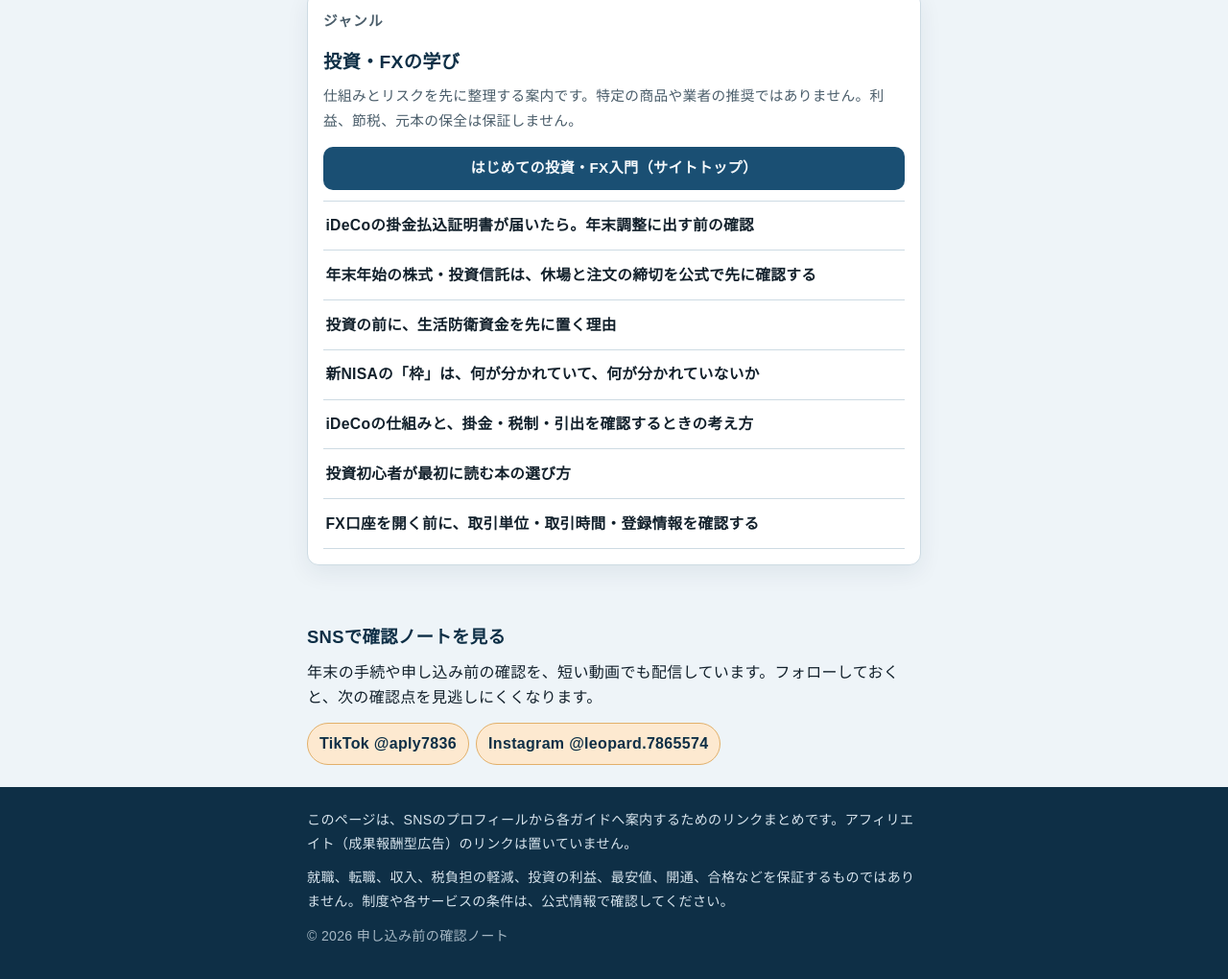
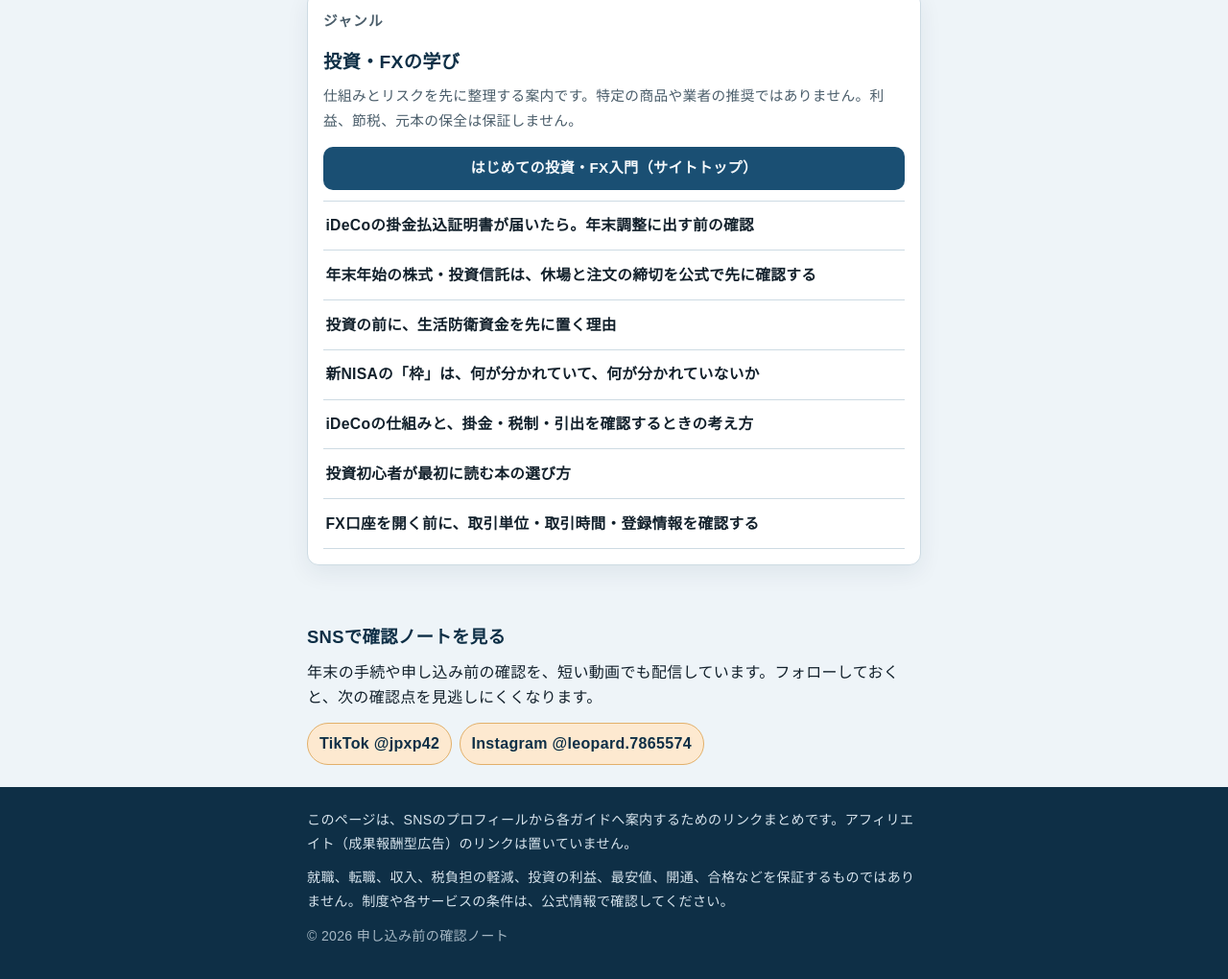
Before and after one commit to ats-business-hub/links, a plain HTML site: page index.html in a window 1280 px wide. Shown: the part 6218-7238 px from the top of the page at 96% size. Drawn offline with Linux system fonts and the light colour scheme.

Commit message:
リンクまとめのTikTokフォロー先を @aply7836 から @jpxp42 に変更する
jpXpのTikTokは @jpxp42。@aply7836 は占いアフィリ用のため、プロフィール導線から外す。

```diff
--- a/index.html
+++ b/index.html
@@ -266,7 +266,7 @@
       <h2 id="sns-follow-heading">SNSで確認ノートを見る</h2>
       <p>年末の手続や申し込み前の確認を、短い動画でも配信しています。フォローしておくと、次の確認点を見逃しにくくなります。</p>
       <ul class="sns-links">
-        <li><a href="https://www.tiktok.com/@aply7836">TikTok @aply7836</a></li>
+        <li><a href="https://www.tiktok.com/@jpxp42">TikTok @jpxp42</a></li>
         <li><a href="https://www.instagram.com/leopard.7865574/">Instagram @leopard.7865574</a></li>
       </ul>
     </div>
```
